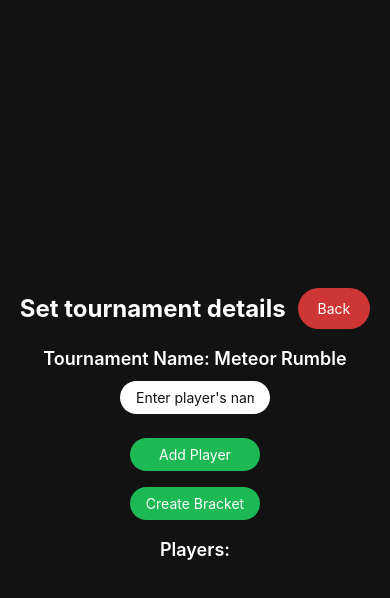
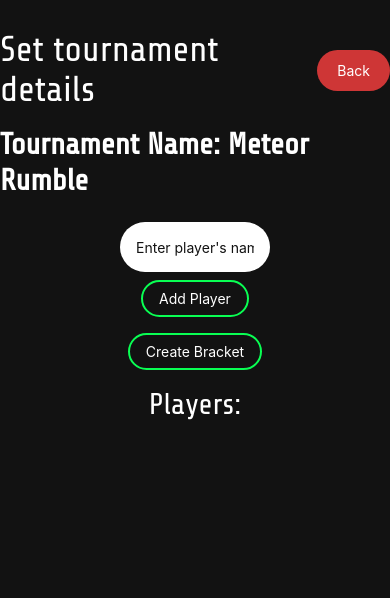
Before and after one commit to JayHaroo/x-bracket, a React Native app: screen /Main in a window 390 px wide. Shown: the top 598 px of the page. Built offline with nearby package versions, Linux system fonts and the light colour scheme.

Commit message:
feat: enhance UI styling in Bracket and Main components for better visual consistency

```diff
--- a/pages/Bracket.tsx
+++ b/pages/Bracket.tsx
@@ -141,19 +141,19 @@ export default function Bracket() {
 
   return (
     <ScrollView className="flex-1 bg-[#121212] px-4 py-6">
-      <Text className="text-white text-3xl font-bold mb-4 text-center">
+      <Text className="text-white font-Nippo text-3xl mb-4 text-center">
         {tournamentName || "Tournament Bracket"}
       </Text>
 
       {rounds.map((round, roundIndex) => (
         <View key={roundIndex} className="mb-6">
-          <Text className="text-white text-xl font-semibold mb-2">
+          <Text className="text-white text-xl font-semibold font-ShareTech mb-2">
             Round {roundIndex + 1}
           </Text>
           {round.map((match, matchIndex) => (
             <View
               key={matchIndex}
-              className="flex-row justify-between items-center bg-gray-800 rounded-lg p-3 mb-2"
+              className="flex-row justify-between items-center border-2 border-gray-800 rounded-lg p-3 mb-2"
             >
               <Text className="text-white">{match[0]?.name}</Text>
               <Text className="text-white">vs</Text>
@@ -166,14 +166,14 @@ export default function Bracket() {
       <View className="mt-6">
         {getCurrentMatch() && (
           <>
-            <Text className="text-white text-xl mb-2">Current Match</Text>
-            <View className="flex-row justify-between bg-[#1DB954] p-3 rounded-lg mb-4">
+            <Text className="text-white text-xl mb-2 font-ShareTech">Current Match</Text>
+            <View className="flex-row justify-between border-2 border-[#1DB954] p-3 rounded-lg mb-4">
               <Text className="text-white">{getCurrentMatch()[0].name}</Text>
               <Text className="text-white">vs</Text>
               <Text className="text-white">{getCurrentMatch()[1].name}</Text>
             </View>
 
-            <Text className="text-white mb-2">Player Scores:</Text>
+            <Text className="text-white mb-2 font-ShareTech">Player Scores:</Text>
             {getCurrentMatch().map((player, idx) => (
               <View key={idx} className="mb-2 bg-gray-700 p-3 rounded-lg object-contain">
                 <Text className="text-white text-lg mb-1">
@@ -212,7 +212,7 @@ export default function Bracket() {
             {getCurrentMatch().map((player, idx) => (
               <Pressable
                 key={idx}
-                className="bg-[#ce3636] rounded-full px-4 py-2 my-1"
+                className="border-2 border-[#ce3636] rounded-full px-4 py-2 my-1"
                 onPress={() => playMatch(player)}
               >
                 <Text className="text-white text-center">
@@ -234,7 +234,7 @@ export default function Bracket() {
       </View>
 
       <View className="mt-10">
-        <Text className="text-white text-lg font-semibold mb-2">
+        <Text className="text-white font-ShareTech text-lg font-semibold mb-2">
           Match History
         </Text>
         {matchHistory.map((match, idx) => (
--- a/pages/Main.tsx
+++ b/pages/Main.tsx
@@ -53,8 +53,9 @@ export default function Main() {
 
   return (
     <View className="flex-1 items-center justify-center bg-[#121212]">
-      <View className="flex-row items-center justify-center bg-[#121212]">
-        <Text className="text-2xl font-bold text-white mt-4 mr-3">
+      <View className="items-center mt-[-400px]">
+        <View className="flex-row items-center justify-between bg-[#121212]">
+          <Text className="text-4xl font-ShareTech text-white mt-4 mr-3">
             Set tournament details
           </Text>
           <Pressable
@@ -65,34 +66,35 @@ export default function Main() {
           </Pressable>
         </View>
         <View>
-        <Text className="text-white text-lg font-semibold mb-2 mt-4">
+          <Text className="text-white text-3xl font-ShareTech font-semibold mb-2 mt-4">
             Tournament Name: {tournamentName}
           </Text>
         </View>
+      </View>
+
+      {/* Add Player Section */}
+      <View className="mt-4 items-center">
         <TextInput
-        className="bg-[#ffffff] text-[#121212] w-[150px] rounded-full px-4 py-2"
+          className="bg-[#ffffff] text-[#121212] w-[150px] h-[50px] rounded-full px-4 py-2"
           placeholder="Enter player's name"
           value={newPlayerName}
           onChangeText={setNewPlayerName}
         />
-
-      {/* Add Player Section */}
-      <View className="mt-4">
         <Pressable
-          className="bg-[#1DB954] rounded-full items-center px-4 py-2 mt-2"
+          className="border-2 border-[#09ff53] rounded-full items-center px-4 py-2 mt-2"
           onPress={addPlayer}
         >
           <Text className="text-white">Add Player</Text>
         </Pressable>
         <Pressable
-          className="bg-[#1DB954] rounded-full px-4 py-2 mt-4"
+          className="border-2 border-[#09ff53] rounded-full px-4 py-2 mt-4"
           onPress={handleCreateBracket}
         >
           <Text className="text-white">Create Bracket</Text>
         </Pressable>
       </View>
 
-      <Text className="text-white text-lg font-semibold mb-2 mt-4">
+      <Text className="text-white text-3xl font-ShareTech mb-2 mt-4">
         Players:
       </Text>
       {players.map((player, index) => (
@@ -102,7 +104,7 @@ export default function Main() {
         >
           <Text className="text-white mr-3">{player.name}</Text>
           <Pressable
-            className="bg-[#ce3636] rounded-full p-1"
+            className="border-2 border-[#ce3636] rounded-full p-1"
             onPress={() => removePlayer(player)}
           >
             <Text className="text-white p-1">Remove</Text>
```
Lines whose indentation alone changed are shown as unchanged.
